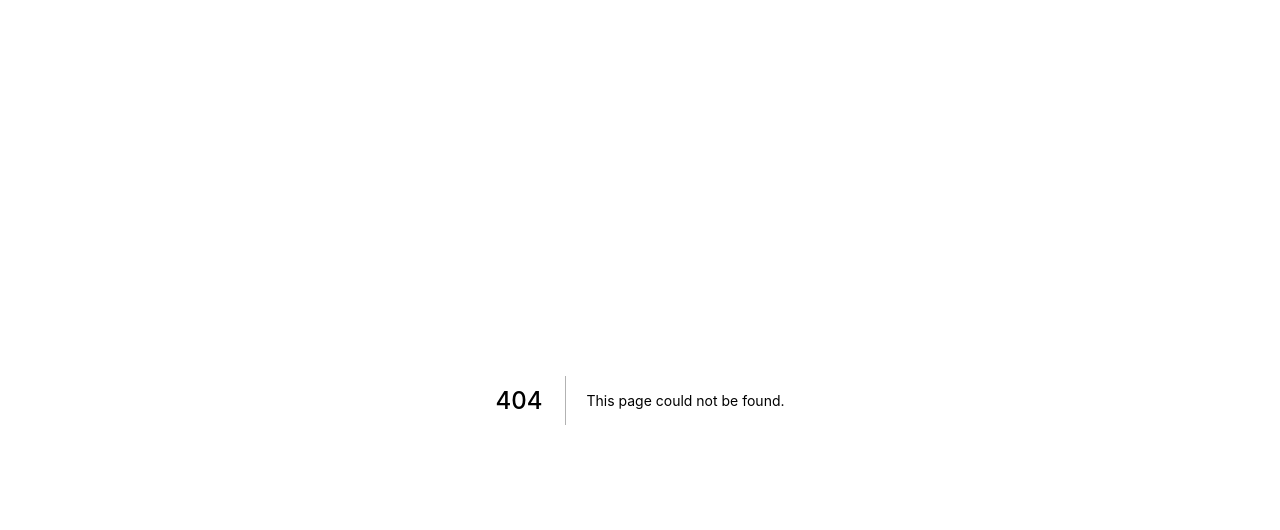
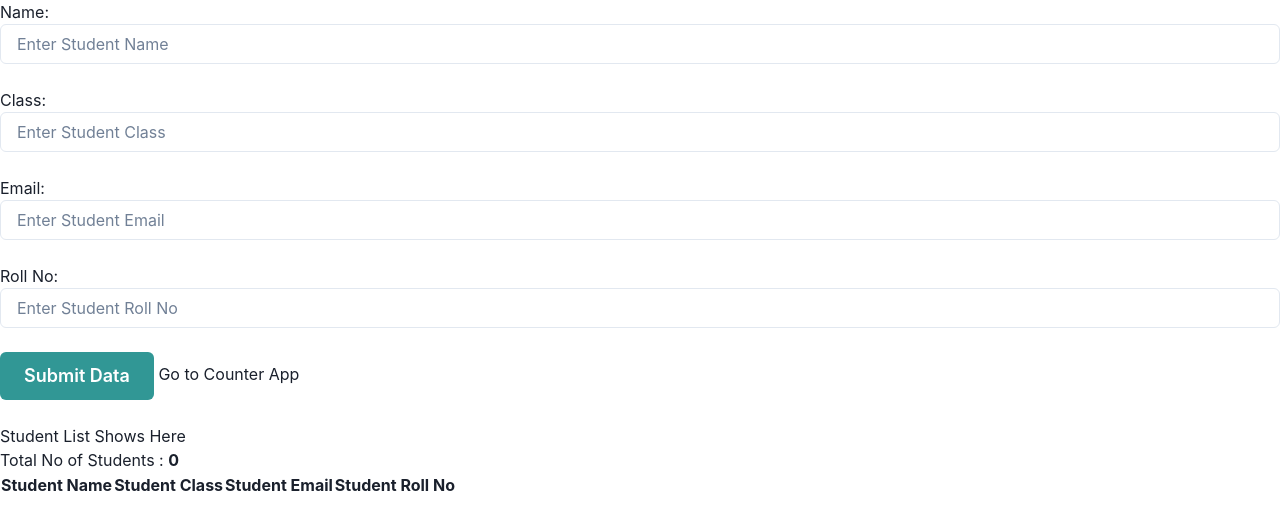
Before and after one commit to numanbinnasrullah/nextjsFormHandling, a Next.js app: page /form/formHandling in a window 1280 px wide. Before the commit this address had no page. Shown: the top 530 px of the page. Built offline with nearby package versions, Linux system fonts and the light colour scheme.

Commit message:
Counter app and Form data

```diff
--- a/components/counter/Counter.tsx
+++ b/components/counter/Counter.tsx
@@ -3,6 +3,8 @@ import MyButton from "../button/button";
 import { useToast } from '@chakra-ui/react';
 import { Text } from '@chakra-ui/react'
 import FormHandling from "../formHandling/FormHandling";
+import { Input, Button } from '@chakra-ui/react'
+import Link from 'next/link';
 
 const Counter = () => {
     const [counterValue, setCounterValue] = useState(0);
@@ -38,8 +40,7 @@ const Counter = () => {
             <br />
             <br />
 
-            <FormHandling />
-
+            <Link href="form/formHandling"> Go to Form Data</Link>
         </>
     )
 }
--- a/components/formHandling/FormHandling.tsx
+++ b/components/formHandling/FormHandling.tsx
@@ -1,6 +1,8 @@
 import { useState } from "react";
 import StudentList from "../studentList/StudentList";
 import { Input, Button } from '@chakra-ui/react'
+import Link from 'next/link';
+import { useToast } from '@chakra-ui/react';
 
 
 const FormHandling = () => {
@@ -10,6 +12,8 @@ const FormHandling = () => {
     const [studentRollNo, setStudentRollNo] = useState("")
     const [students, setStudents] = useState([])
 
+    const toast = useToast()
+
     type newStudentType = {
         name: string,
         class: string,
@@ -18,7 +22,13 @@ const FormHandling = () => {
     }
     const submitHandler = () => {
         if( !(studentName && studentClass && studentEmail && studentRollNo) ) {
-            alert("Please Fill All The Required Fields")
+          toast({
+            position: 'top',
+            title: `Please Fill All The Required Fields`,
+            status: 'error',
+            duration: 9000,
+            isClosable: true,
+          })
         } else {
             const newStudentData: newStudentType = {
                 name: studentName,
@@ -34,8 +44,18 @@ const FormHandling = () => {
             setStudentEmail("")
             setStudentRollNo("")
 
-            console.log(students);
+            console.log(students.length);
+
+            toast({
+              position: 'top',
+              title: `Student Added Successfully , Total Students are : ${students.length+1} `,
+              status: 'success',
+              duration: 9000,
+              isClosable: true,
+            })
+
         }
+
 
     }
 
@@ -64,11 +84,14 @@ const FormHandling = () => {
       <br />
       <br />
       <Button colorScheme='teal' size='lg' onClick={submitHandler}> Submit Data</Button>
+
+      <Link href="/"> Go to Counter App</Link>
       {/* <button onClick={submitHandler}>Submit Data</button> */}
       <br />
       <br />
 
       <h2>Student List Shows Here</h2>
+      Total No of Students : <b>{students.length}</b>
       <StudentList studentData={students}/>
 
     </div>
--- a/components/studentList/StudentList.tsx
+++ b/components/studentList/StudentList.tsx
@@ -14,7 +14,7 @@ const StudentList = (props) => {
                 </tr>
       {props.studentData.map( (student) => {
         return (
-         <tr key={student.rollNo} style={{textAlign:'cenetr'}}>
+         <tr key={student.rollNo} >
             <td>{student.name}</td>
             <td>{student.class}</td>
             <td>{student.email}</td>
--- a/pages/posts/FirstPage.tsx
+++ b/pages/form/formHandling.tsx
@@ -1,12 +1,10 @@
 import Link from 'next/link';
+import FormHandling from "../../components/formHandling/FormHandling";
 
 export default function FirstPost() {
   return (
     <>
-      <h1>First Post</h1>
-      <h2>
-        <Link href="/">Back to home</Link>
-      </h2>
+        <FormHandling />
     </>
   );
 }
```
